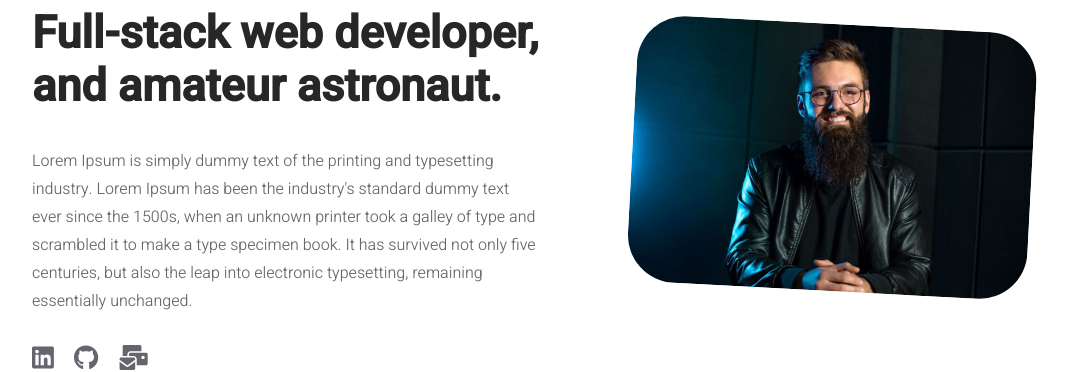
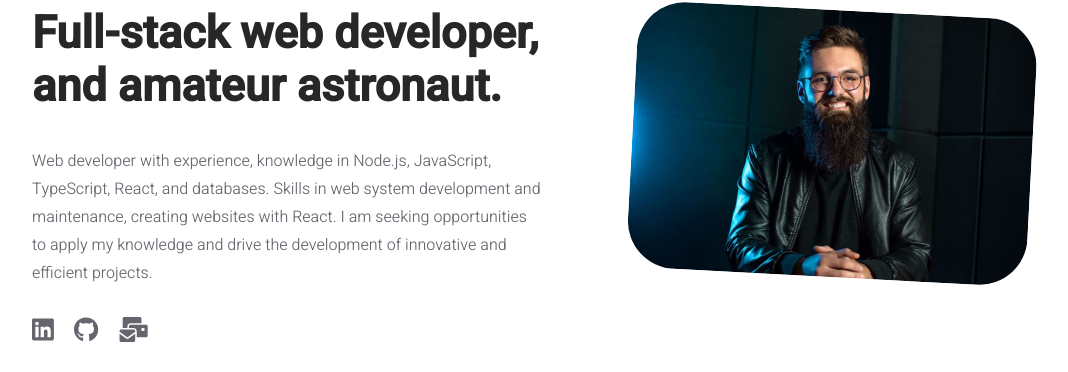
Before and after one commit to maaschmidt/portfolio, a React (Create React App) app: page / in a window 1280 px wide. Shown: the part 236-608 px from the top of the page, without its empty margins (108-1176 px from the left). Built offline with nearby package versions, Linux system fonts and the light colour scheme; the HTML template or start-up script is replaced by a standard one.

Commit message:
fix: change pages description

```diff
--- a/src/data/user.js
+++ b/src/data/user.js
@@ -1,3 +1,4 @@
+/* eslint-disable no-template-curly-in-string */
 const INFO = {
 	main: {
 		title: "Portfolio",
@@ -14,20 +15,20 @@ const INFO = {
 	homepage: {
 		title: "Full-stack web developer, and amateur astronaut.",
 		description:
-			"Lorem Ipsum is simply dummy text of the printing and typesetting industry. Lorem Ipsum has been the industry's standard dummy text ever since the 1500s, when an unknown printer took a galley of type and scrambled it to make a type specimen book. It has survived not only five centuries, but also the leap into electronic typesetting, remaining essentially unchanged.",
+			"Web developer with experience, knowledge in Node.js,	JavaScript, TypeScript, React, and databases. Skills in web system development and	maintenance, creating websites with React. I am seeking opportunities to apply my	knowledge and drive the development of innovative and efficient projects.",
 	},
 
 	about: {
 		title:
 			"I’m Marcel Schmidt I live in Brazil, where I blend code and creativity.",
 		description:
-			"Lorem Ipsum is simply dummy text of the printing and typesetting industry. Lorem Ipsum has been the industry's standard dummy text ever since the 1500s, when an unknown printer took a galley of type and scrambled it to make a type specimen book. It has survived not only five centuries, but also the leap into electronic typesetting, remaining essentially unchanged.",
+			"As a Web Developer, my work involved successful integration with APIs, enabling access to valuable information and enhancing the functionality of the developed applications. Using React, I built interactive and dynamic pages, providing an engaging user experience.",
 	},
 
 	projectsPage: {
 		title: "Things I did to learn and trying to put my mark on the universe.",
 		description:
-			"Lorem Ipsum is simply dummy text of the printing and typesetting industry. Lorem Ipsum has been the industry's standard dummy text ever since the 1500s, when an unknown printer took a galley of type and scrambled it to make a type specimen book. It has survived not only five centuries, but also the leap into electronic typesetting, remaining essentially unchanged.",
+			"My development experience spans one year, with a primary focus on backend. I have worked with NodeJS and the Express framework to build web applications in JavaScript, integrating them with a PostgreSQL database. Additionally, I have utilized React in various study projects and, in my most recent job, I gained experience with Node, React, AWS, TypeScript, and MongoDB.",
 	},
 
 	projects: [
@@ -62,6 +63,12 @@ const INFO = {
 			link: "https://github.com/maaschmidt/gun_play",
 		},
 	],
+
+	contact: {
+		title: "Let's Get in Touch: Ways to Connect with Me",
+		description:
+			"Thank you for your interest in getting in touch with me. I welcome your feedback, questions, and suggestions. If you have a specific question or comment, please feel free to email me directly at &nbsp; <a href={`mailto:${INFO.main.email}`}>{INFO.main.email}</a>. I make an effort to respond to all messages within 24 hours, although it may take me longer during busy periods.",
+	},
 };
 
 export default INFO;
--- a/src/pages/contact.jsx
+++ b/src/pages/contact.jsx
@@ -36,17 +36,10 @@ const Contact = () => {
 					</div>
 
 					<div className="contact-container">
-						<div className="title contact-title">
-							Let's Get in Touch: Ways to Connect with Me
-						</div>
+						<div className="title contact-title">{INFO.contact.title}</div>
 
 						<div className="subtitle contact-subtitle">
-							Lorem Ipsum is simply dummy text of the printing and typesetting
-							industry. Lorem Ipsum has been the industry's standard dummy text
-							ever since the 1500s, when an unknown printer took a galley of
-							type and scrambled it to make a type specimen book. It has
-							survived not only five centuries, but also the leap into
-							electronic typesetting, remaining essentially unchanged.
+							{INFO.contact.description}
 						</div>
 					</div>
 
```
